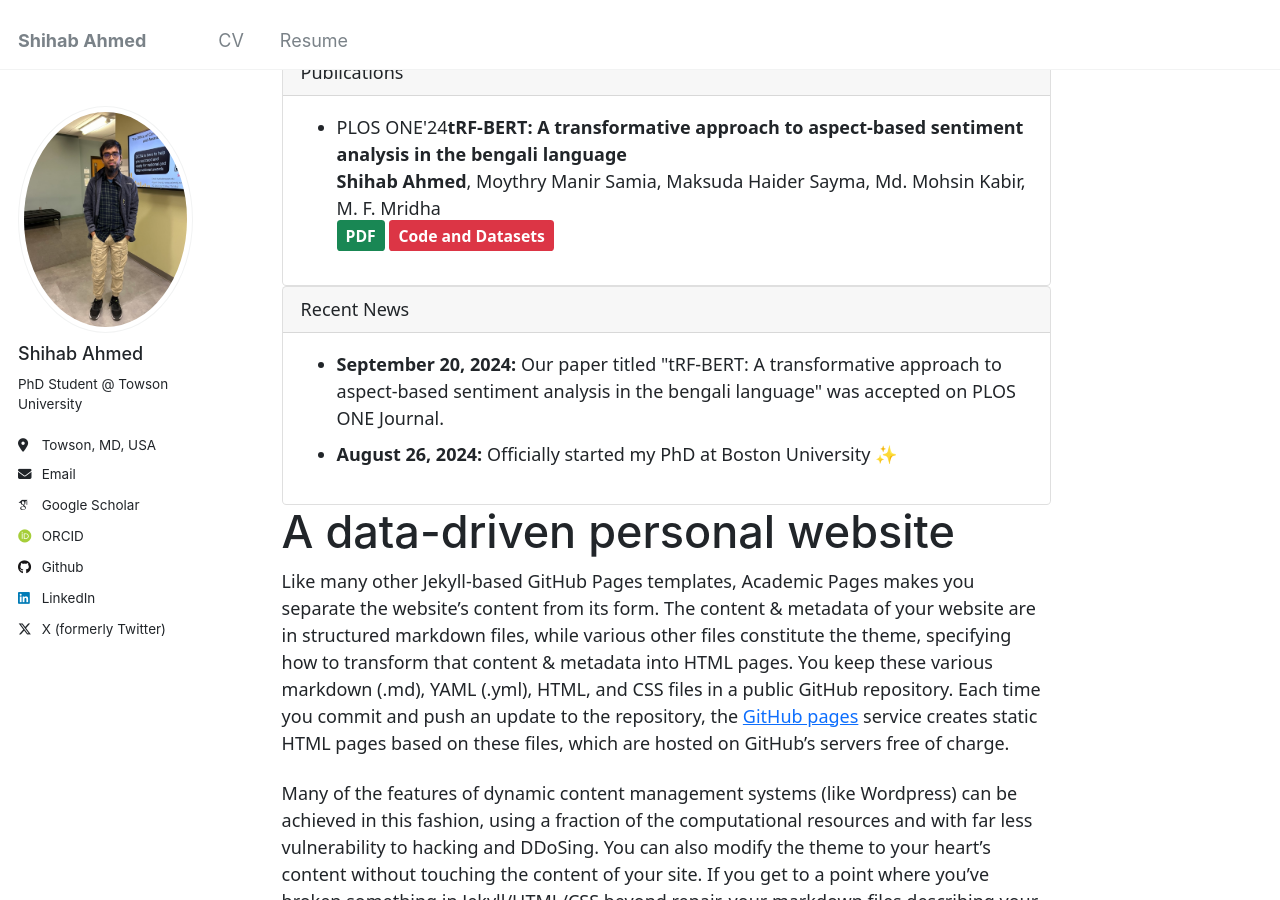
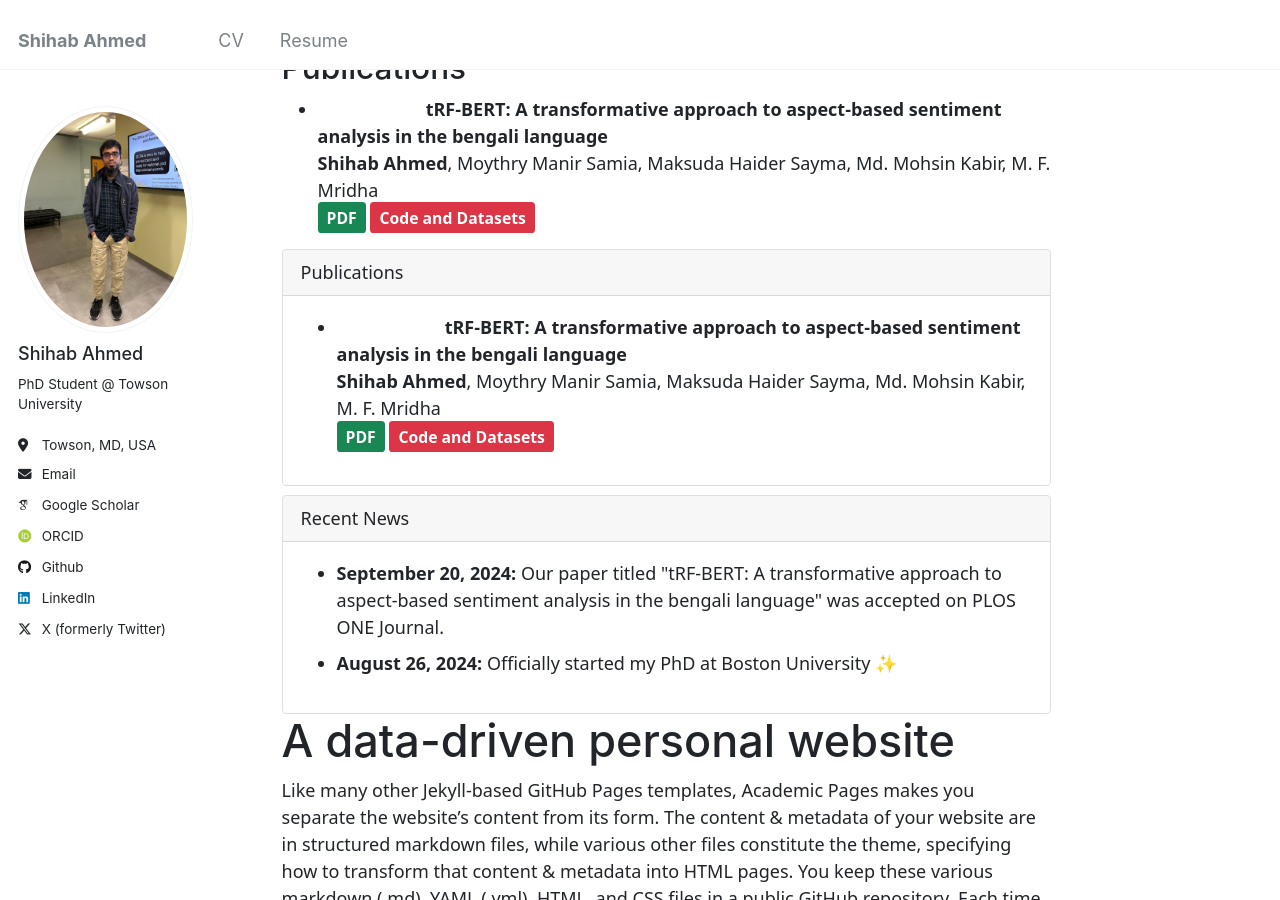
Before and after one commit to sahmed09/sahmed09.github.io, a Jekyll site: the page built from _pages/about.md, in a window 1280 px wide and 900 px high, scrolled down 356 px. Built offline with Jekyll 4.4.1, drawn with Linux system fonts in a browser that asks for light colours; some web fonts are replaced.

Commit message:
Update about.md

```diff
--- a/_pages/about.md
+++ b/_pages/about.md
@@ -14,14 +14,14 @@ Hello there!! I'm Shihab Ahmed, a 1st year Ph.D. student in Information Technolo
 
 Shoot me an email if you want to collaborate on a project, have a question, or just want to say hi~
 
-<div class="card">
-  <div class="card-header">
-    Publications
+<div class="panel panel-default">
+  <div class="panel-heading">
+    <h3 class="panel-title">Publications</h3>
   </div>
-  <div class="card-body">
+  <div class="panel-body">
     <ul>
         <li>
-            <span class="label label-success">PLOS ONE'24</span><strong>tRF-BERT: A transformative approach to aspect-based sentiment analysis in the bengali language</strong><br>
+            <span class="badge badge-success">PLOS ONE'24</span><strong> tRF-BERT: A transformative approach to aspect-based sentiment analysis in the bengali language</strong><br>
             <b>Shihab Ahmed</b>, Moythry Manir Samia, Maksuda Haider Sayma, Md. Mohsin Kabir, M. F. Mridha<br>
             <a href="https://journals.plos.org/plosone/article?id=10.1371/journal.pone.0308050" class="btn-sm btn-success text-decoration-none"><strong>PDF</strong></a>
             <a href="#" class="btn-sm btn-danger text-decoration-none"><strong>Code and Datasets</strong></a>
@@ -31,6 +31,22 @@ Shoot me an email if you want to collaborate on a project, have a question, or j
 </div>
 
 <div class="card">
+  <div class="card-header">
+    Publications
+  </div>
+  <div class="card-body">
+    <ul>
+        <li>
+            <span class="badge badge-success">PLOS ONE'24</span><strong> tRF-BERT: A transformative approach to aspect-based sentiment analysis in the bengali language</strong><br>
+            <b>Shihab Ahmed</b>, Moythry Manir Samia, Maksuda Haider Sayma, Md. Mohsin Kabir, M. F. Mridha<br>
+            <a href="https://journals.plos.org/plosone/article?id=10.1371/journal.pone.0308050" class="btn-sm btn-success text-decoration-none"><strong>PDF</strong></a>
+            <a href="#" class="btn-sm btn-danger text-decoration-none"><strong>Code and Datasets</strong></a>
+        </li>
+    </ul>
+  </div>
+</div>
+
+<div class="mt-2 card">
   <div class="card-header">
     Recent News
   </div>
```
